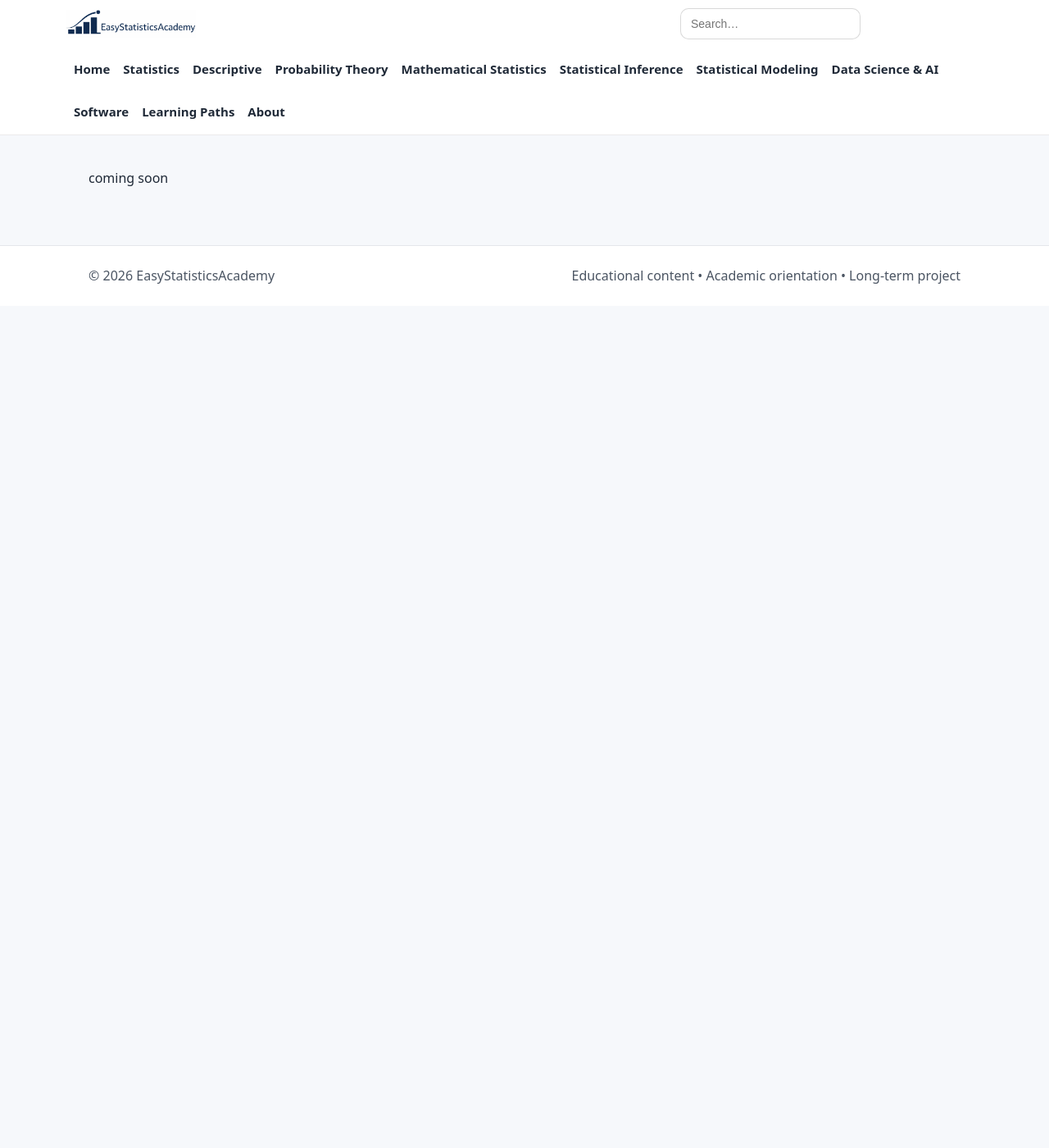
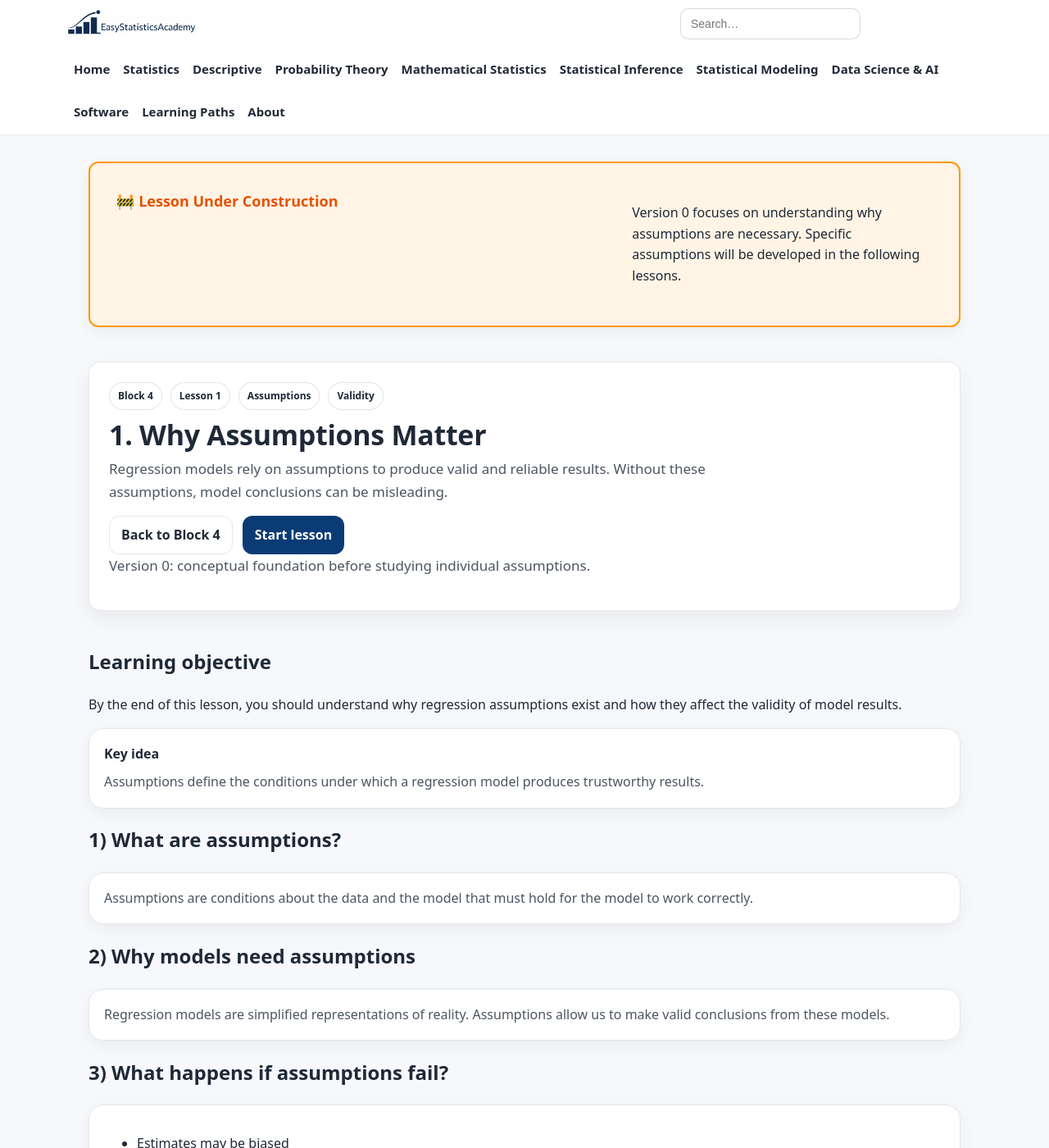
Before and after one commit to ammar-homaida-statistics/easystatisticsacademy, a Jekyll site: the page built from modeling/assumptions/why-assumptions/index.md, in a window 1280 px wide and 1400 px high. Shown: the whole window at 82% size. Built offline with Jekyll 4.4.1, drawn with Linux system fonts in a browser that asks for light colours; our own code applies the rules of GitHub Pages for plain Markdown files; some of the changed text lies outside the part shown.

Commit message:
Add lesson content

```diff
--- a/modeling/assumptions/why-assumptions/index.md
+++ b/modeling/assumptions/why-assumptions/index.md
@@ -1 +1,164 @@
-coming soon
+---
+layout: default
+title: 1. Why Assumptions Matter
+permalink: /modeling/assumptions/why-assumptions/
+sidebar: false
+---
+
+<!-- UNDER CONSTRUCTION -->
+<section class="section section-slim">
+  <div class="callout" style="background:#fff4e5; border:2px solid #ff9800; padding:2rem; border-radius:12px;">
+    <h2 style="color:#e65100;">🚧 Lesson Under Construction</h2>
+    <p>
+      Version 0 focuses on understanding why assumptions are necessary.
+      Specific assumptions will be developed in the following lessons.
+    </p>
+  </div>
+</section>
+
+<!-- ✅ Update last visited lesson -->
+<script>
+(function () {
+  localStorage.setItem("esa_continue_modeling_assumptions_lesson_v0", JSON.stringify({
+    url: "/modeling/assumptions/why-assumptions/",
+    label: "Lesson 1 — Why Assumptions Matter",
+    ts: Date.now()
+  }));
+})();
+</script>
+
+<!-- HERO -->
+<section class="hero hero-section">
+  <div class="hero-card">
+
+    <div class="badge-row">
+      <span class="badge">Block 4</span>
+      <span class="badge">Lesson 1</span>
+      <span class="badge">Assumptions</span>
+      <span class="badge">Validity</span>
+    </div>
+
+    <h1>1. Why Assumptions Matter</h1>
+
+    <p class="lead">
+      Regression models rely on assumptions to produce valid and reliable results.
+      Without these assumptions, model conclusions can be misleading.
+    </p>
+
+    <div class="hero-actions">
+      <a class="btn btn-outline" href="/modeling/assumptions/">Back to Block 4</a>
+      <a class="btn" href="#lesson">Start lesson</a>
+    </div>
+
+    <p class="muted-mini">
+      Version 0: conceptual foundation before studying individual assumptions.
+    </p>
+
+  </div>
+</section>
+
+<!-- LESSON -->
+<section class="section" id="lesson">
+
+  <h2>Learning objective</h2>
+  <p>
+    By the end of this lesson, you should understand why regression assumptions exist
+    and how they affect the validity of model results.
+  </p>
+
+  <div class="card">
+    <h3>Key idea</h3>
+    <p>
+      Assumptions define the conditions under which a regression model produces
+      trustworthy results.
+    </p>
+  </div>
+
+  <h2>1) What are assumptions?</h2>
+  <div class="card">
+    <p>
+      Assumptions are conditions about the data and the model that must hold
+      for the model to work correctly.
+    </p>
+  </div>
+
+  <h2>2) Why models need assumptions</h2>
+  <div class="card">
+    <p>
+      Regression models are simplified representations of reality.
+      Assumptions allow us to make valid conclusions from these models.
+    </p>
+  </div>
+
+  <h2>3) What happens if assumptions fail?</h2>
+  <div class="card">
+    <ul>
+      <li>Estimates may be biased</li>
+      <li>Predictions may be unreliable</li>
+      <li>Interpretation may be incorrect</li>
+    </ul>
+  </div>
+
+  <h2>4) Not all assumptions are equally critical</h2>
+  <div class="card">
+    <p>
+      Some violations have minor effects,
+      while others can severely damage model validity.
+    </p>
+  </div>
+
+  <h2>5) Assumptions vs reality</h2>
+  <div class="card">
+    <p>
+      In practice, assumptions are rarely perfectly satisfied.
+      The goal is to assess whether violations are serious.
+    </p>
+  </div>
+
+  <h2>6) Role of diagnostics</h2>
+  <div class="card">
+    <p>
+      Diagnostics help us check whether assumptions are reasonable
+      and identify potential problems.
+    </p>
+  </div>
+
+  <h2>7) Common misconception</h2>
+  <div class="card">
+    <p>
+      Assumptions are not optional.
+      Ignoring them can lead to incorrect conclusions.
+    </p>
+  </div>
+
+  <h2>8) Why this matters</h2>
+  <div class="card">
+    <p>
+      Understanding assumptions is essential for responsible use of regression models
+      in research and real-world applications.
+    </p>
+  </div>
+
+  <div class="card">
+    <h3>Outcome of this lesson</h3>
+    <ul>
+      <li>Understand what assumptions are</li>
+      <li>Understand why assumptions are needed</li>
+      <li>Recognize consequences of violations</li>
+      <li>Understand role of diagnostics</li>
+      <li>Prepare for specific assumptions</li>
+    </ul>
+  </div>
+
+  <div class="card">
+    <h3>Next step</h3>
+    <p>
+      We now begin with the first key assumption:
+      linearity.
+    </p>
+    <a class="btn" href="/modeling/assumptions/linearity/">
+      Next lesson: Linearity →
+    </a>
+  </div>
+
+</section>
```
